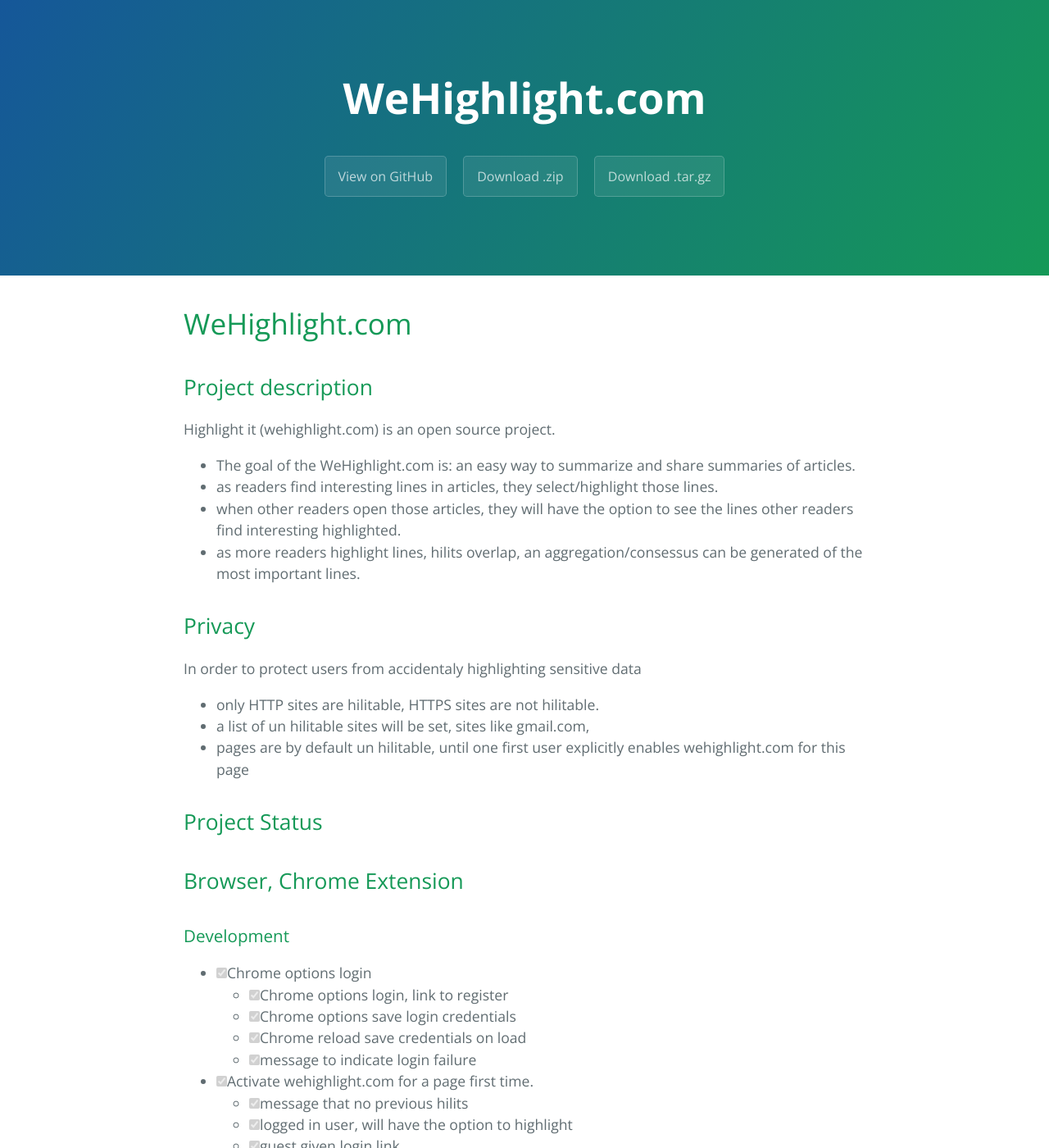
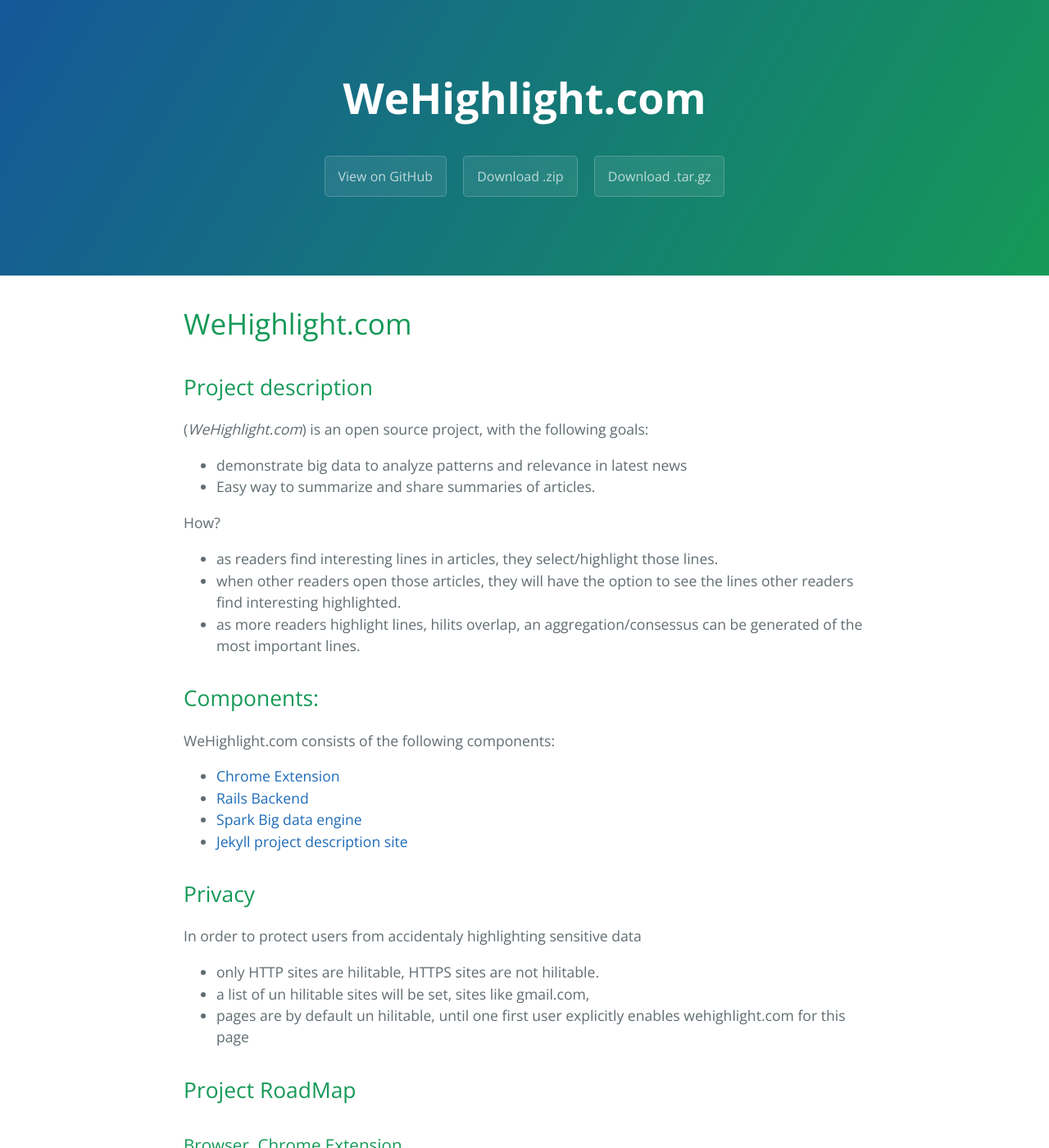
Before and after one commit to hilitit/hilitit.github.io, a Jekyll site: the page built from index.md, in a window 1280 px wide and 1400 px high. Shown: the whole window at 82% size. Built offline with Jekyll 4.4.1, drawn with Linux system fonts in a browser that asks for light colours.

Commit message:
add pages

```diff
--- a/_config.yml
+++ b/_config.yml
@@ -12,6 +12,9 @@
 
 url: "about.wehighlight.com"
 
+gems: [jekyll-paginate, jekyll-gist]
+
+
 paginate: 10
 
 markdown: kramdown
--- a/_layouts/default.html
+++ b/_layouts/default.html
@@ -2,7 +2,7 @@
 <html lang="en-us">
   <head>
     <meta charset="UTF-8">
-    <title>{{ site.name }}</title>
+    <title>{{  site.name }} {{ page.title }}</title>
     <meta name="viewport" content="width=device-width, initial-scale=1">
     <meta name="description" content="{{ site.description }}">
     <link rel="stylesheet" type="text/css" href="/stylesheets/normalize.css" media="screen">
@@ -12,7 +12,7 @@
   </head>
   <body>
     <section class="page-header">
-      <h1 class="project-name">WeHighlight.com</h1>
+      <h1 class="project-name">{{ site.name }}</h1>
       <h2 class="project-tagline"></h2>
       <a href="https://github.com/wehighlight" class="btn">View on GitHub</a>
       <a href="https://github.com/hilitit/hilitit/zipball/master" class="btn">Download .zip</a>
--- a/index.md
+++ b/index.md
@@ -1,19 +1,35 @@
 ---
 title: WeHighlight.com
 layout: default
+permalink: /
 ---
+
+
 
 # WeHighlight.com
 
 ## Project description
 
 
-Highlight it (wehighlight.com) is an open source project.
+(_WeHighlight.com_) is an open source project, with the following goals:
 
-  * The goal of the WeHighlight.com is: an easy way to summarize and share summaries of articles.
+  * demonstrate big data to analyze patterns and relevance in latest news
+  * Easy way to summarize and share summaries of articles.
+
+How?
+
   * as readers find interesting lines in articles, they select/highlight those lines.
   * when other readers open those articles, they will have the option to see the lines other readers find interesting highlighted.
   * as more readers highlight lines, hilits overlap, an aggregation/consessus can be generated of the most important lines.
+
+## Components:
+
+WeHighlight.com consists of the following components:
+
+  * [Chrome Extension](google_chrome_extension)
+  * [Rails Backend](ruby_on_rails_backend)
+  * [Spark Big data engine](big_data_engine)
+  * [Jekyll project description site](jekyll_site)
 
 ## Privacy
 
@@ -23,11 +39,11 @@
  * a list of un hilitable sites will be set, sites like gmail.com,
  * pages are by default un hilitable, until one first user explicitly enables wehighlight.com for this page
 
-## Project Status
+## Project RoadMap
 
-## Browser, Chrome Extension
+### Browser, Chrome Extension
 
-### Development
+#### Development
  * [x] Chrome options login
    * [x] Chrome options login, link to register
    * [x] Chrome options save login credentials
@@ -65,26 +81,26 @@
 ## Server, Ruby On Rails
 
 ### Development
- * [ ] User management (devise)
-   * [ ] Login
-     * [ ] API
-     * [ ] Web
-   * [ ] register
-     * [ ] Web
+ * [x] User management (devise)
+   * [x] Login
+     * [x] API
+     * [x] Web
+   * [x] register
+     * [x] Web
  * [x] Hilits models
    * [ ] aggregate overlapping hilits
- * [ ] Hilits API
-   * [ ] create
-   * [ ] index/list
-   * [ ] show
- * [ ] Deployment
-   * [ ] Domain name
-   * [ ] create a RDS db
-   * [ ] AWS Account, Free Tier
-   * [ ] AWS code Deployment
+ * [x] Hilits API
+   * [x] create
+   * [x] index/list
+   * [x] show
+ * [x] Deployment
+   * [x] Domain name
+   * [x] create a RDS db
+   * [x] AWS Account, Free Tier
+   * [x] AWS code Deployment
 
 ## Web Interface, stanard HTML
- * [ ] setup bootstrap
+ * [x] setup bootstrap
 
 ## Web client, AngularJS
  * [ ] set up Angular2 with Rails
```
Also changed, not shown: about.md (+1 -0 lines), apache_spark_engine.md (added, +7 -0 lines), google_chrome_extension.md (added, +28 -0 lines), mohammed_tillawy.md (added, +7 -0 lines), ruby_on_rails_backend.md (added, +7 -0 lines), Gemfile.lock, jekyll_site.md (added).
